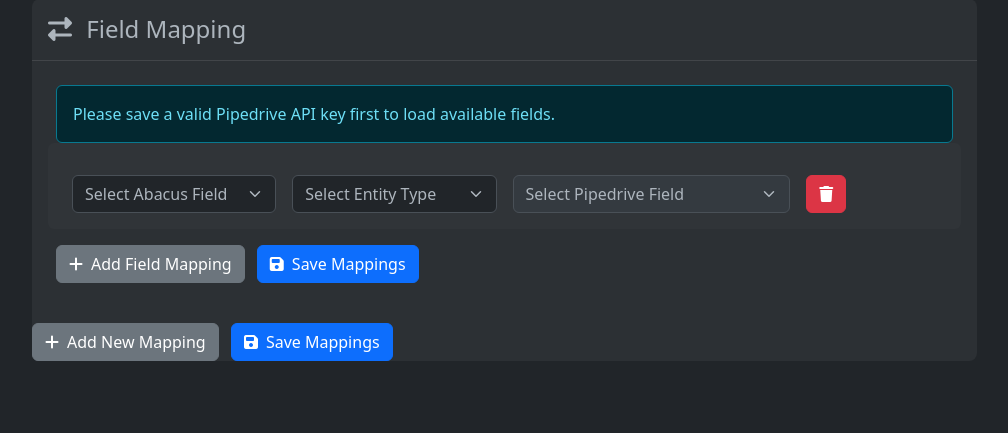
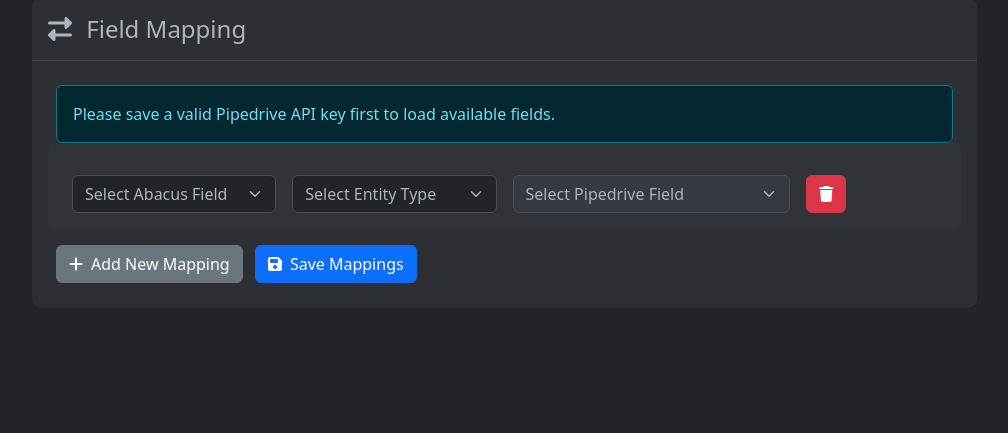
Before and after one commit to douthi/AbareportRepl, a Flask app: page /novisol/config in a window 1280 px wide. Shown: the part 432-865 px from the top of the page, without its empty margins (267-1275 px from the left). After the commit the page ends 715 px from the top, so only its background shows below. Run offline with Flask 3, Linux system fonts and the light colour scheme; some libraries are stand-ins or nearby versions.

Commit message:
Assistant checkpoint: Remove duplicate mapping buttons
Assistant generated file changes:
- templates/company_config.html: Remove duplicate mapping buttons

---

User prompt:

why double buttons in field mapping element?

```diff
--- a/templates/company_config.html
+++ b/templates/company_config.html
@@ -114,13 +114,6 @@
                     </div>
                 </div>
             </div>
-            <button type="button" class="btn btn-secondary" id="addMapping">
-                <i class="fas fa-plus me-2"></i>Add Field Mapping
-            </button>
-            <button type="button" class="btn btn-primary ms-2" id="saveMapping">
-                <i class="fas fa-save me-2"></i>Save Mappings
-            </button>
-        </div>
             <div class="mt-3">
                 <button type="button" class="btn btn-secondary me-2" id="addMapping">
                     <i class="fas fa-plus me-2"></i>Add New Mapping
```
